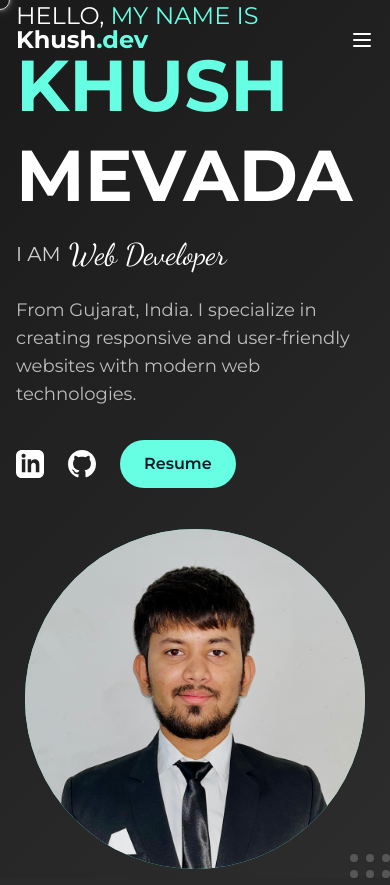
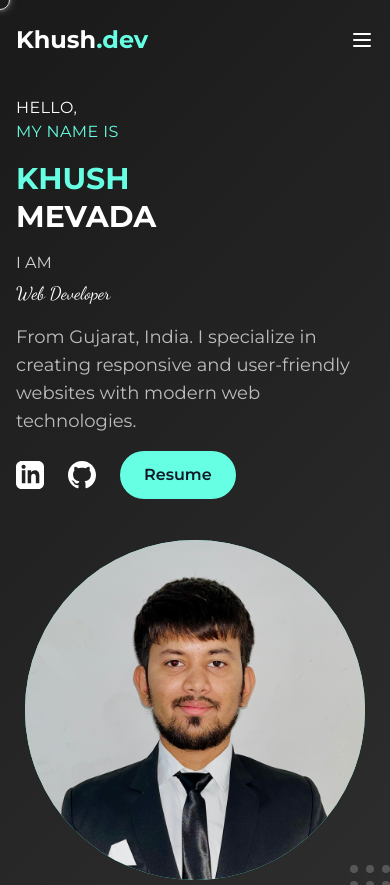
Before and after one commit to khushmevada1183/portfolio, a React (Vite) app: page / in a window 390 px wide. Shown: the top 885 px of the page. Built offline with nearby package versions, Linux system fonts and the light colour scheme.

Commit message:
Fix hero section mobile layout and text content

```diff
--- a/src/Components/Hero/Hero.jsx
+++ b/src/Components/Hero/Hero.jsx
@@ -8,50 +8,51 @@ const Hero = () => {
 
   return (
     <section className="hero min-h-screen flex items-center relative overflow-hidden bg-[#2A2A2A]">
-      <div className="container mx-auto px-4">
+      <div className="container mx-auto px-4 pt-16 md:pt-0">
         <div className="grid md:grid-cols-2 gap-8 items-center">
           {/* Text Content */}
           <motion.div
             initial={{ opacity: 0, x: -20 }}
             animate={{ opacity: 1, x: 0 }}
             transition={{ duration: 0.8 }}
-            className="space-y-6"
+            className="space-y-6 pt-8 md:pt-0"
           >
-            <div>
+            <div className="space-y-4">
               <motion.p
-                className="text-2xl mb-2"
+                className="text-base sm:text-xl md:text-2xl mb-2 tracking-wide"
                 initial={{ opacity: 0, y: 20 }}
                 animate={{ opacity: 1, y: 0 }}
                 transition={{ duration: 0.8 }}
               >
-                HELLO, <span className="text-[#66FFE3]">MY NAME IS</span>
+                <span className="block sm:inline">HELLO,</span>{" "}
+                <span className="text-[#66FFE3] block sm:inline">MY NAME IS</span>
               </motion.p>
 
               <motion.h1
-                className="text-7xl md:text-8xl font-bold mb-4 leading-tight"
+                className="text-3xl sm:text-5xl md:text-6xl lg:text-7xl font-bold mb-4 leading-tight tracking-normal"
                 initial={{ opacity: 0, y: 20 }}
                 animate={{ opacity: 1, y: 0 }}
                 transition={{ duration: 0.8, delay: 0.2 }}
               >
-                <span className="text-[#66FFE3]">KHUSH</span>{" "}
-                <span className="text-white">MEVADA</span>
+                <span className="text-[#66FFE3] block sm:inline">KHUSH</span>{" "}
+                <span className="text-white block sm:inline">MEVADA</span>
               </motion.h1>
 
               <motion.div
-                className="flex items-center gap-2 mb-6"
+                className="flex flex-col sm:flex-row items-start sm:items-center gap-1 sm:gap-2 mb-6"
                 initial={{ opacity: 0, y: 20 }}
                 animate={{ opacity: 1, y: 0 }}
                 transition={{ duration: 0.8, delay: 0.3 }}
               >
-                <span className="text-white/80 text-xl">I AM</span>
-                <span className="text-3xl font-script text-white">Web Developer</span>
+                <span className="text-white/80 text-base sm:text-lg">I AM</span>
+                <span className="text-lg sm:text-2xl font-script text-white">Web Developer</span>
               </motion.div>
 
               <motion.p
                 className="text-lg text-white/70 mb-8 max-w-xl"
                 initial={{ opacity: 0, y: 20 }}
                 animate={{ opacity: 1, y: 0 }}
-                transition={{ duration: 0.8, delay: 0.4 }}
+                transition={{ duration: 0.8, delay: 0.5 }}
               >
                 From Gujarat, India. I specialize in creating responsive and user-friendly websites
                 with modern web technologies.
@@ -61,7 +62,7 @@ const Hero = () => {
                 className="flex gap-6 items-center"
                 initial={{ opacity: 0, y: 20 }}
                 animate={{ opacity: 1, y: 0 }}
-                transition={{ duration: 0.8, delay: 0.5 }}
+                transition={{ duration: 0.8, delay: 0.6 }}
               >
                 <a
                   href="https://www.linkedin.com/in/khush-mevada-a880a7222"
```
